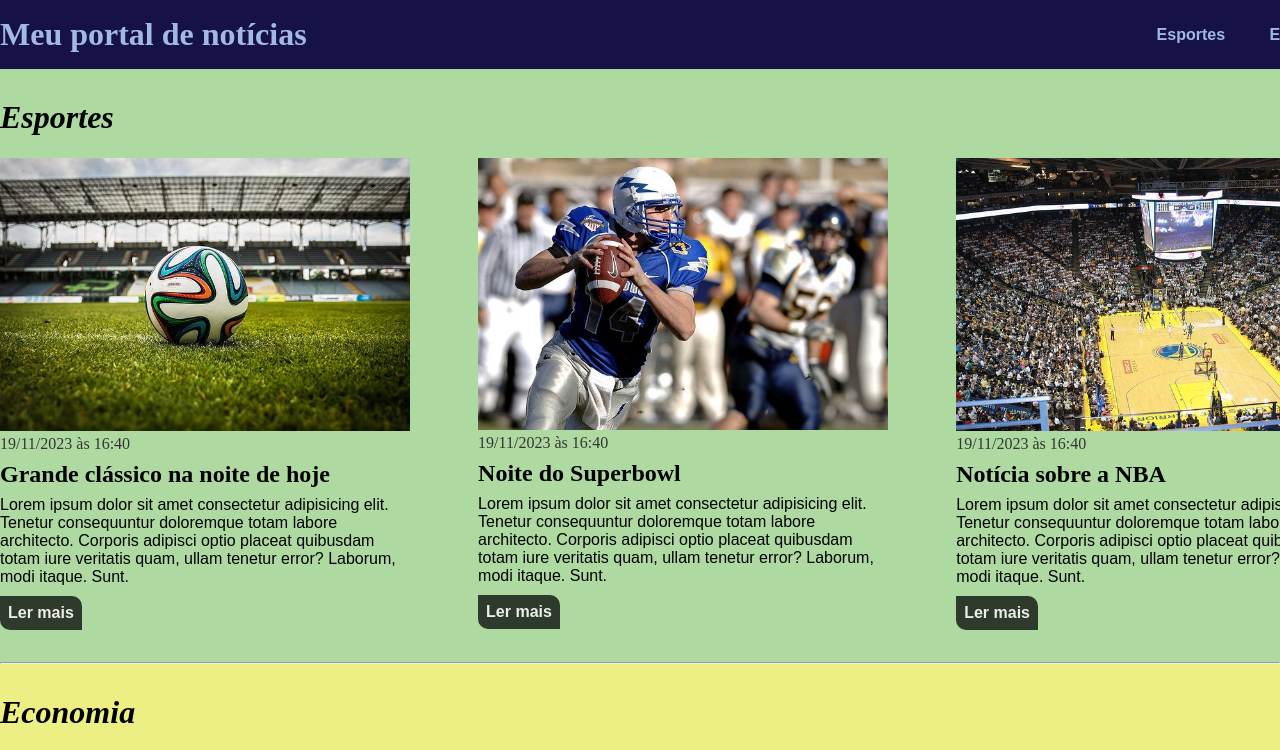
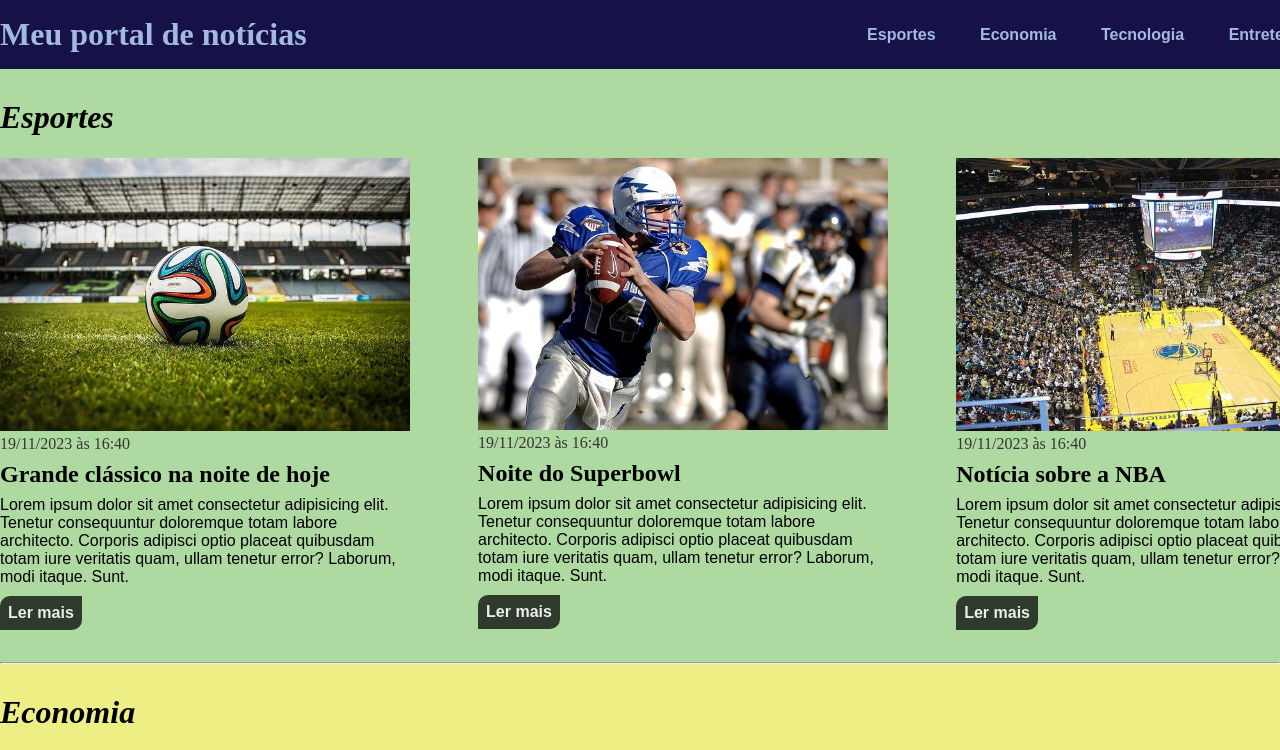
Before and after one commit to marianimateus/exerc-cio_css, a plain HTML site: page css/index.html in a window 1280 px wide. Shown: the top 750 px of the page. Drawn offline with Linux system fonts and the light colour scheme.

Commit message:
meu portal de noticias atualizado

```diff
--- a/css/index.html
+++ b/css/index.html
@@ -19,7 +19,13 @@
                     <a href="#sports" title="Ir para a seção de esportes">Esportes</a>
                 </li>
                 <li>
-                    <a href="#economy" title="Ir para a seção de notícias">Economia</a>
+                    <a href="#economy" title="Ir para a seção de Economia">Economia</a>
+                </li>
+                <li>
+                    <a href="#tecnology" title="Ir para a seção de tecnologia">Tecnologia</a>
+                </li>
+                <li>
+                    <a href="#enterteinment" title="Ir para a seção de entretenimento">Entretenimento</a>
                 </li>
             </ul>
         </nav>
--- a/css/main.css
+++ b/css/main.css
@@ -78,8 +78,8 @@ section h2{
     text-decoration: none;
     font-weight: bold;
     margin-top: 10px;
-    border-top-right-radius: 10px;
-    border-bottom-left-radius: 10px;
+    border-top-left-radius: 10px;
+    border-bottom-right-radius: 10px;
 }
 
 .articles article a:hover {
```
